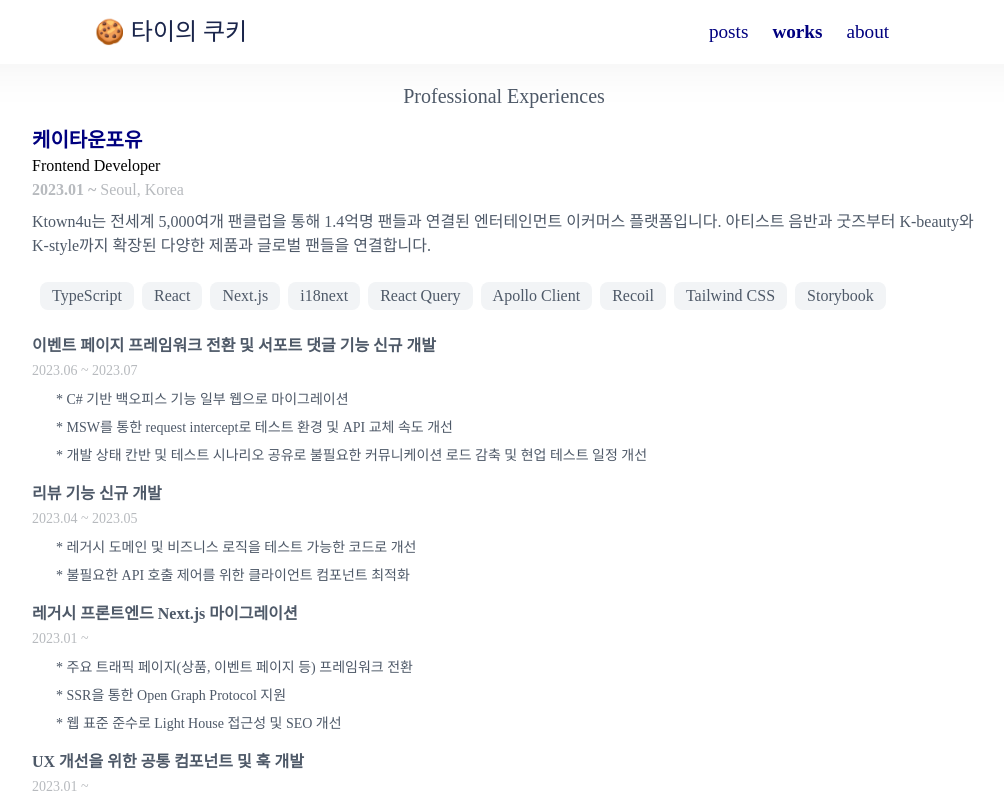
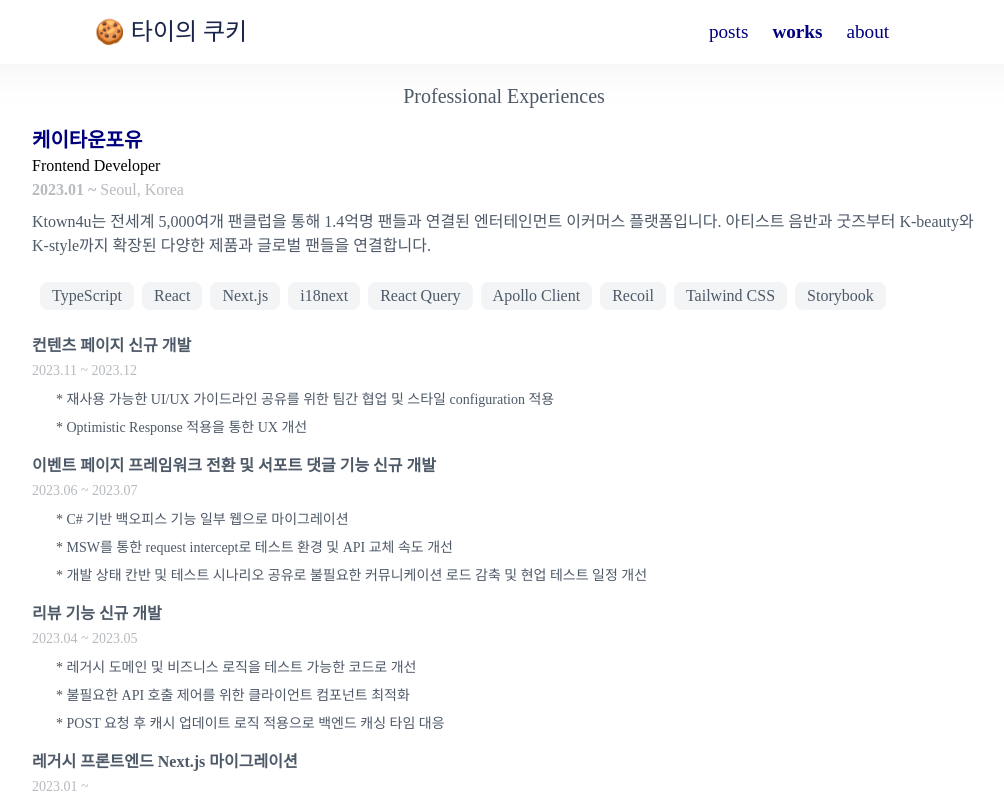
Before and after one commit to pseudopool/taiscookie, a Next.js app: page /works in a window 1280 px wide. Shown: the top 800 px of the page, without its empty margins (136-1140 px from the left). Built offline with nearby package versions, Linux system fonts and the light colour scheme.

Commit message:
doc: add work experiences

```diff
--- a/src/consts/works.ts
+++ b/src/consts/works.ts
@@ -21,6 +21,15 @@ export const WORKS = [
     ],
     projects: [
       {
+        name: '컨텐츠 TF',
+        description: '컨텐츠 페이지 신규 개발',
+        features: [
+          '재사용 가능한 UI/UX 가이드라인 공유를 위한 팀간 협업 및 스타일 configuration 적용',
+          'Optimistic Response 적용을 통한 UX 개선',
+        ],
+        period: '2023.11 ~ 2023.12',
+      },
+      {
         name: '이벤트 TF',
         description:
           '이벤트 페이지 프레임워크 전환 및 서포트 댓글 기능 신규 개발',
@@ -37,6 +46,7 @@ export const WORKS = [
         features: [
           '레거시 도메인 및 비즈니스 로직을 테스트 가능한 코드로 개선',
           '불필요한 API 호출 제어를 위한 클라이언트 컴포넌트 최적화',
+          'POST 요청 후 캐시 업데이트 로직 적용으로 백엔드 캐싱 타임 대응',
         ],
         period: '2023.04 ~ 2023.05',
       },
```
